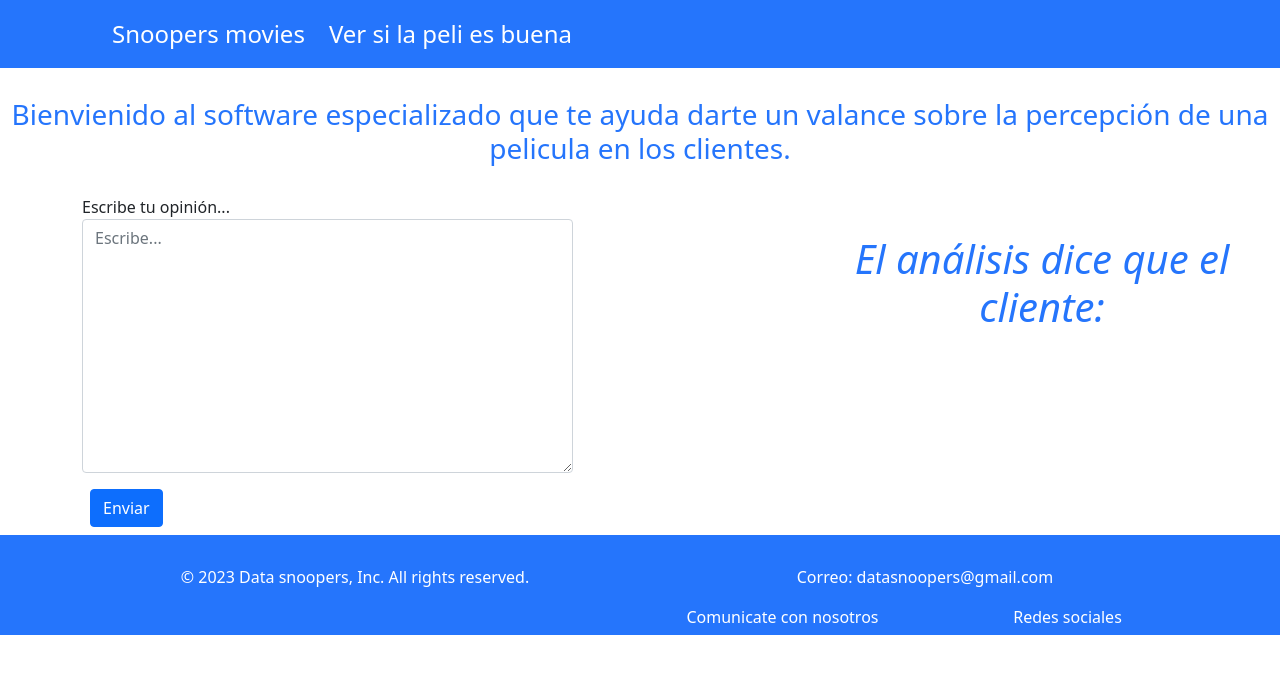
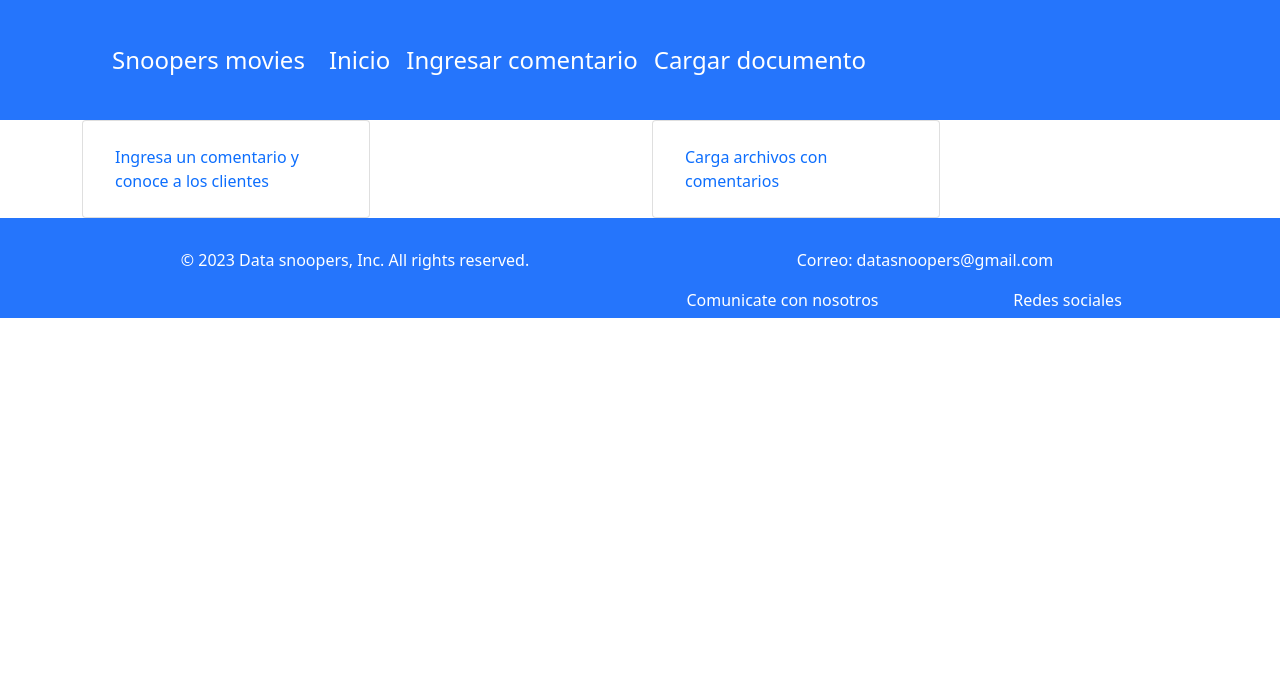
Before and after one commit to The-data-snoopers/app-peliculas, a Flask app: template api-rest/templates/index.html in a window 1280 px wide. Shown: the top 674 px of the page. Run offline with Flask 2, Linux system fonts and the light colour scheme; the template is opened without the code that fills it: values that come from a table or form of the project are taken from there, others are empty; parts of the project's set-up code (start-up, migrations or seed data) failed here and were passed over; some libraries are stand-ins or nearby versions.

Commit message:
avance en el front

```diff
--- a/api-rest/main.py
+++ b/api-rest/main.py
@@ -18,12 +18,20 @@ app = Flask(__name__)
 modelo = Model_prediction()
 
 
+
+@app.route("/inicio", methods=['GET'])
+def home():
+
+    return render_template('index.html')
+
+
+
 @app.route("/predecir", methods=['GET', 'POST'])
-def crear_prediccion():
+def crear_prediccion_comentario():
 
     formulario = Text_form(request.form)
     if request.method == 'GET':
-        return render_template('index.html', formulario=formulario)
+        return render_template('carga.html', formulario=formulario)
 
     if request.method == 'POST' and formulario.validate():
         texto = formulario.texto.data
@@ -38,16 +46,46 @@ def crear_prediccion():
         #result = llamar_modelo(df)
         print("result: ", result[0])
         resultado_modelo = str(result[0])
-        return render_template('index.html', formulario=formulario, result=resultado_modelo)
+        return render_template('carga.html', formulario=formulario, result=resultado_modelo)
 
     else:
 
-        return render_template('index.html', formulario=formulario)
+        return render_template('carga.html', formulario=formulario)
+
+
+
+@app.route("/prediccion-masiva", methods=['GET', 'POST'])
+def crear_prediccion_masiva():
+
+    formulario = Text_form(request.form)
+    if request.method == 'GET':
+        return render_template('carga_masiva.html', formulario=formulario)
+
+    if request.method == 'POST' and formulario.validate():
+        texto = formulario.texto.data
+        print("texto: ", texto)
+
+
+        texto = Comentario( comentario=texto)
+
+        df = pd.DataFrame(texto.dict(), columns=texto.dict().keys(), index=[0])
+
+        result = modelo.make_predictions(df)
+        #result = llamar_modelo(df)
+        print("result: ", result[0])
+        resultado_modelo = str(result[0])
+        return render_template('carga_masiva.html', formulario=formulario, result=resultado_modelo)
+
+    else:
+
+        return render_template('carga_masiva.html', formulario=formulario)
+
+
 
 
 @app.route('/')
 def principal():
-    return redirect(url_for('prediccion.crear_prediccion'))
+    return redirect(url_for('home'))
 
 
 
--- /dev/null
+++ b/api-rest/templates/base/base.html
@@ -0,0 +1,55 @@
+<!DOCTYPE html>
+<html lang="en">
+
+<head>
+  <meta charset="UTF-8">
+  <title>{% block title %} {%endblock%}</title>
+  <base href="/">
+  <meta name="viewport" content="width=device-width, initial-scale=1">
+  <link href="https://cdn.jsdelivr.net/npm/bootstrap@5.0.2/dist/css/bootstrap.min.css" rel="stylesheet"
+    integrity="sha384-EVSTQN3/azprG1Anm3QDgpJLIm9Nao0Yz1ztcQTwFspd3yD65VohhpuuCOmLASjC" crossorigin="anonymous">
+    <!--<link rel="shortcut icon" href="static/favicon.ico" type="image/x-icon">-->
+</head>
+
+<body>
+
+  <div class="cuerpo">
+    {% block content%}
+  {%endblock%}
+  </div>
+
+
+
+
+  <footer style="background-color: #2575fc;
+  width: 100%;
+  height: 100px; color: white;">
+    <div class="container" style="padding-top: 30px;">
+      <div class="row">
+        <div class="col" style="text-align: center;"> &copy;
+          2023 Data snoopers, Inc. All rights reserved.
+        </div>
+        <div class="col order-2" style="text-align: center;">
+          <p>Correo: datasnoopers@gmail.com</p>
+
+          <div class="row">
+            <div class="col" style="text-align: center;">
+              Comunicate con nosotros <br>
+              317 535 2622
+            </div>
+            <div class="col order-2" style="text-align: center;">
+              Redes sociales <br>
+              Twitter - Linkedin
+            </div>
+          </div>
+        </div>
+      </div>
+    </div>
+
+  </footer>
+  <script src="https://cdn.jsdelivr.net/npm/bootstrap@5.0.2/dist/js/bootstrap.bundle.min.js"
+    integrity="sha384-MrcW6ZMFYlzcLA8Nl+NtUVF0sA7MsXsP1UyJoMp4YLEuNSfAP+JcXn/tWtIaxVXM"
+    crossorigin="anonymous"></script>
+</body>
+
+</html>
--- /dev/null
+++ b/api-rest/templates/base/layout.html
@@ -0,0 +1,27 @@
+{% block contentHeader %}
+<nav class="navbar navbar-expand-lg navbar-light" style="background-color:#2575fc; height: 10%; height: 15%;">
+  <div class="container-fluid" style="margin-left: 100px; font-size: 1.5rem;">
+    <a class="navbar-brand" href="{{url_for('home')}}" style="color: white; font-size: 1.5rem;">Snoopers movies</a>
+    <button class="navbar-toggler" type="button" data-bs-toggle="collapse" data-bs-target="#navbarNavDropdown"
+      aria-controls="navbarNavDropdown" aria-expanded="false" aria-label="Toggle navigation">
+      <span class="navbar-toggler-icon"></span>
+    </button>
+    <div class="collapse navbar-collapse" id="navbarNavDropdown">
+      <ul class="navbar-nav">
+        <li class="nav-item">
+          <a class="nav-link active" aria-current="page" href="{{url_for('home')}}" style="color: white;">Inicio</a>
+        </li>
+
+        <li class="nav-item">
+          <a class="nav-link active" aria-current="page" href="{{url_for('crear_prediccion_comentario')}}" style="color: white;">Ingresar comentario</a>
+        </li>
+
+        <li class="nav-item">
+          <a class="nav-link active" aria-current="page" href="{{url_for('crear_prediccion_masiva')}}" style="color: white;">Cargar documento</a>
+        </li>
+
+      </ul>
+    </div>
+  </div>
+</nav>
+{% endblock %}
--- a/api-rest/templates/index.html
+++ b/api-rest/templates/index.html
@@ -1,123 +1,35 @@
-<!DOCTYPE html>
-<html lang="en">
-
-<head>
-  <meta charset="UTF-8">
-  <title>Web prediction</title>
-  <base href="/">
-  <meta name="viewport" content="width=device-width, initial-scale=1">
-  <link href="https://cdn.jsdelivr.net/npm/bootstrap@5.0.2/dist/css/bootstrap.min.css" rel="stylesheet"
-    integrity="sha384-EVSTQN3/azprG1Anm3QDgpJLIm9Nao0Yz1ztcQTwFspd3yD65VohhpuuCOmLASjC" crossorigin="anonymous">
-  <!--<link rel="shortcut icon" href="static/favicon.ico" type="image/x-icon">-->
-</head>
-
-<body>
-
-  <nav class="navbar navbar-expand-lg navbar-light" style="background-color:#2575fc; height: 10%; height: 15%;">
-    <div class="container-fluid" style="margin-left: 100px; font-size: 1.5rem;">
-      <a class="navbar-brand" href="/predecir" style="color: white; font-size: 1.5rem;">Snoopers movies</a>
-      <button class="navbar-toggler" type="button" data-bs-toggle="collapse" data-bs-target="#navbarNavDropdown"
-        aria-controls="navbarNavDropdown" aria-expanded="false" aria-label="Toggle navigation">
-        <span class="navbar-toggler-icon"></span>
-      </button>
-      <div class="collapse navbar-collapse" id="navbarNavDropdown">
-        <ul class="navbar-nav">
-          <li class="nav-item">
-            <a class="nav-link active" aria-current="page" href="/predecir" style="color: white;">Ver si la peli es buena</a>
-          </li>
-
-        </ul>
-      </div>
-    </div>
-  </nav>
-
-  <div class="cuerpo">
-    <h3 style="color: #2575fc;  margin-top: 30px; text-align: center;">
-      Bienvienido al software especializado que te ayuda darte un valance sobre la percepción de una pelicula en los
-      clientes.
-    </h3>
-
-    {% from "_macro.html" import render_form %}
+{%extends "base/base.html"%}
+{%block title %} Escribe comentarios {% endblock %}
 
 
-    <div class="container">
-      <div class="row" style="margin-top: 30px;">
-        <div class="col-sm-6 col-md-8">
-          <div class="col-sm-6 col-md-8">
-            <form action="/predecir" method="POST" class="form-horizontal" novalidate>
+{% include "base/layout.html"%}
+{%block content%}
 
-              <div class="form-group">
-                {{render_form(formulario.texto, class='form-control', rows=10, placeholder='Escribe...')}}
-              </div>
+<div class="container">
+  <div class="row">
+    <div class="col">
+      <div class="card" style="width: 18rem;">
+        <div class="card-body">
+          <p class="card-text">
 
-              <div class="form-group">
-                <div class="p-2">
-                  <button type="submit" name="submit" value="Elegir" class="btn btn-primary">Enviar</button>
-                </div>
-              </div>
-            </form>
-          </div>
+            <a class="nav-link active" aria-current="page" href="{{ url_for('crear_prediccion_comentario') }}">
+              Ingresa un comentario y conoce a los clientes</a>
 
-
-        </div>
-        <div class="col-6 col-md-4">
-
-          <div style="text-align: center;
-                      width: 400px;
-                      margin: 0 auto;
-                      margin-top: 40px;
-                      color: #2575fc;
-                      font-style: oblique;">
-            <h1>El análisis dice que el cliente: </h1>
-            <p style="color: #577cbb;
-                      font-size: 50px;
-                      font-style: inherit;"> {{result}}</p>
-          </div>
-
-
-        </div>
-
-      </div>
-    </div>
-
-
-
-
-
-  </div>
-
-
-  <footer style="background-color: #2575fc;
-  width: 100%;
-  height: 100px; color: white;">
-    <div class="container" style="padding-top: 30px;">
-
-
-      <div class="row">
-        <div class="col" style="text-align: center;"> &copy;
-          2023 Data snoopers, Inc. All rights reserved.
-        </div>
-        <div class="col order-2" style="text-align: center;">
-          <p>Correo: datasnoopers@gmail.com</p>
-
-          <div class="row">
-            <div class="col" style="text-align: center;">
-              Comunicate con nosotros <br>
-              317 535 2622
-            </div>
-            <div class="col order-2" style="text-align: center;">
-              Redes sociales <br>
-              Twitter - Linkedin
-            </div>
-          </div>
+            </p>
         </div>
       </div>
     </div>
+    <div class="col">
+      <div class="card" style="width: 18rem;">
+        <div class="card-body">
+          <p class="card-text">
+            <a class="nav-link active" aria-current="page" href="/prediccion-masiva">
+              Carga archivos con comentarios</a>
+            </p>
+        </div>
+      </div>
+    </div>
+  </div>
+</div>
 
-  </footer>
-  <script src="https://cdn.jsdelivr.net/npm/bootstrap@5.0.2/dist/js/bootstrap.bundle.min.js"
-    integrity="sha384-MrcW6ZMFYlzcLA8Nl+NtUVF0sA7MsXsP1UyJoMp4YLEuNSfAP+JcXn/tWtIaxVXM"
-    crossorigin="anonymous"></script>
-</body>
-
-</html>
+  {%endblock%}
```
Also changed, not shown: api-rest/templates/carga.html (added, +59 -0 lines), api-rest/assets/comment.jpg (added), api-rest/assets/dataset.jpg (added), api-rest/templates/carga_masiva.html (added).
